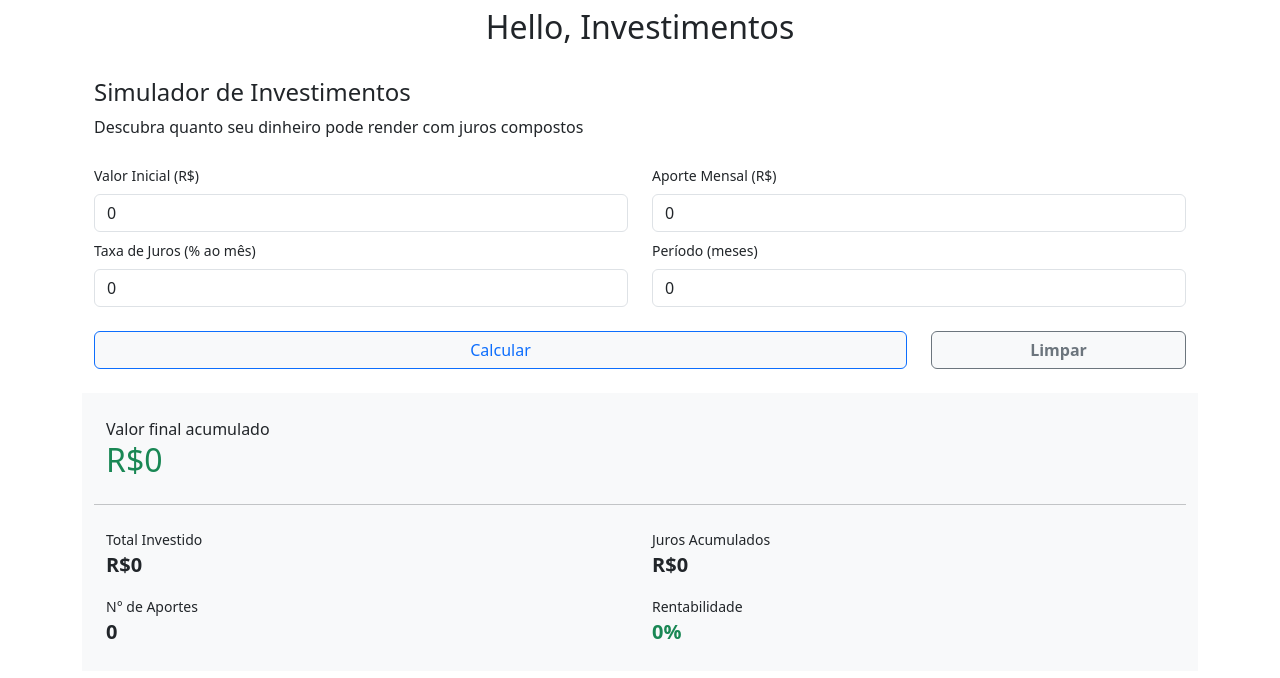
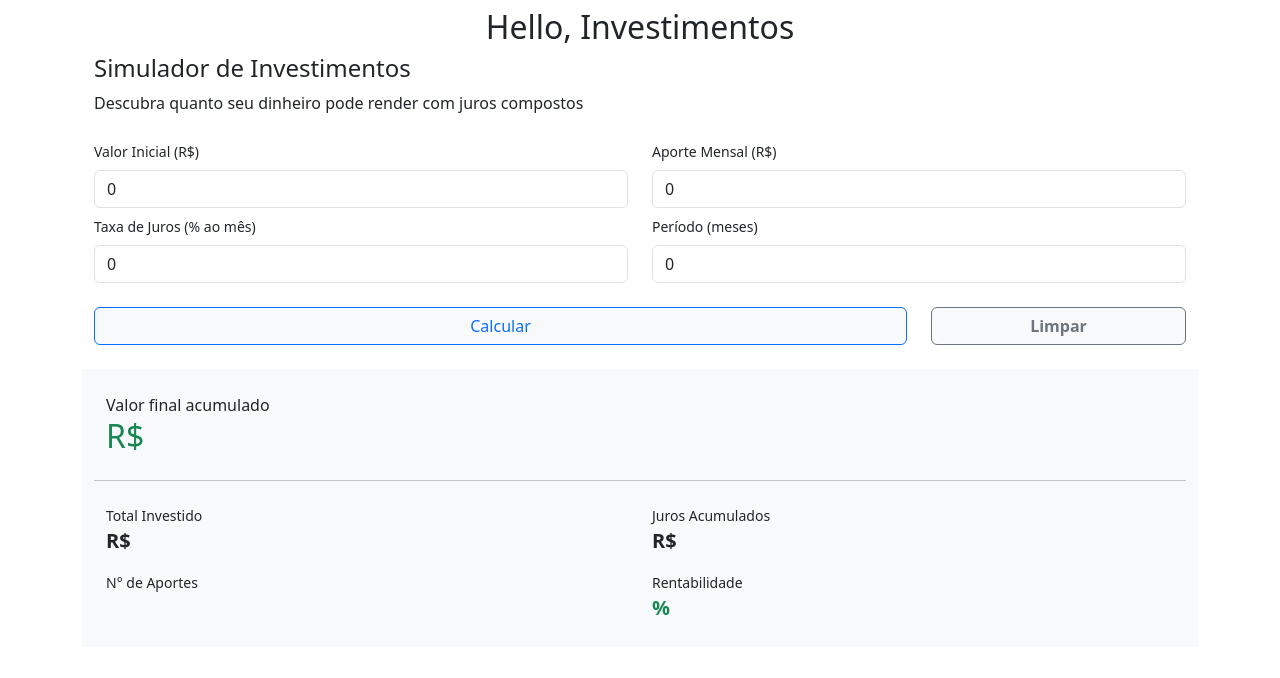
Before and after one commit to murilomhc/p1-pdm, a React (Vite) app: page / in a window 1280 px wide. Shown: the top 678 px of the page. Built offline with nearby package versions, Linux system fonts and the light colour scheme.

Commit message:
feat(p1): cria um objeto com os dados calculados, passa para o componente ExibeDados e cria funcao de limpar os inputs

```diff
--- a/src/App.jsx
+++ b/src/App.jsx
@@ -2,23 +2,26 @@ import 'bootstrap/dist/css/bootstrap.min.css';
 import 'bootstrap/dist/js/bootstrap.bundle.min.js';
 import CapturaDados from './CapturaDados.jsx'
 import ExibeDados from './ExibeDados.jsx';
+import { useEffect, useState } from 'react';
 
 function App() {
+    const [valorInicial, setValorInicial] = useState(0);
+    const [taxaJuros, setTaxaJuros] = useState(0);
+    const [aporteMensal, setAporteMensal] = useState(0);
+    const [periodoMeses, setPeriodoMeses] = useState(0);
+    const [dadosCalculo, setDadosCalculo] = useState({});
 
   return (
     <div className="container mt-2">
       <div className="col-12">
         <h2 className="text-center">Hello, Investimentos</h2>
-        <div className="row m-2">
-        </div>
-        <div className="row m-2">
-        </div>
-        <div className="row m-2">
-        </div>
+        <CapturaDados
+          dadosCalculo = {setDadosCalculo}
+        />
+        <ExibeDados
+          dadosCalculo = {dadosCalculo}
+        />
       </div>
-
-      <CapturaDados />
-      <ExibeDados />
     </div>
   )
 }
--- a/src/CapturaDados.jsx
+++ b/src/CapturaDados.jsx
@@ -2,12 +2,52 @@ import 'bootstrap/dist/css/bootstrap.min.css';
 import 'bootstrap/dist/js/bootstrap.bundle.min.js';
 import { useState } from 'react';
 
-function CapturaDados() {
+function CapturaDados(props) {
 
     const [valorInicial, setValorInicial] = useState(0);
     const [taxaJuros, setTaxaJuros] = useState(0);
     const [aporteMensal, setAporteMensal] = useState(0);
     const [periodoMeses, setPeriodoMeses] = useState(0);
+
+    const calcular = () => {
+        if (Number(valorInicial) == 0) {
+            return alert("O valor inicial deve ser maior que zero.");
+        }
+
+        let taxa = Number(taxaJuros) / 100
+        let inicial = Number(valorInicial)
+        let aporte = Number(aporteMensal)
+        let meses = Number(periodoMeses)
+
+        let totalInvestido = inicial + (aporte * meses)
+        let valorFinal =  (inicial * Math.pow((1 + taxa), meses)) * Math.pow((1 + taxa), meses)
+        let qtdAportes = meses
+        let jurosAcumulados = valorFinal - totalInvestido
+        let rentabilidade = (jurosAcumulados / totalInvestido) * 100
+
+        props.dadosCalculo({
+            valorFinal: valorFinal.toFixed(2),
+            totalInvestido: totalInvestido,
+            qtdAportes: qtdAportes,
+            jurosAcumulados: jurosAcumulados.toExponential(2).split('e', 1)[0],
+            rentabilidade: rentabilidade.toExponential(2).split('e', 1)[0]
+        })
+    }
+
+    const limpar = () => {
+        setValorInicial(0)
+        setTaxaJuros(0)
+        setAporteMensal(0)
+        setPeriodoMeses(0)
+
+        props.dadosCalculo({
+            valorFinal: 0,
+            totalInvestido: 0,
+            qtdAportes: 0,
+            jurosAcumulados: 0,
+            rentabilidade: 0
+        })
+    }
 
     return (
         <div className="container d-flex flex-column gap-4 text-start justify-content-start">
@@ -43,10 +83,10 @@ function CapturaDados() {
             </div>
             <div className="row">
                 <div className="col-9">
-                    <button className="btn btn-light btn-outline-primary w-100">Calcular</button>
+                    <button className="btn btn-light btn-outline-primary w-100" onClick={() => calcular()}>Calcular</button>
                 </div>
                 <div className="col-3">
-                    <button className="btn btn-light btn-outline-secondary fw-semibold w-100">Limpar</button>
+                    <button className="btn btn-light btn-outline-secondary fw-semibold w-100" onClick={() => limpar()}>Limpar</button>
                 </div>
             </div>
         </div>
--- a/src/ExibeDados.jsx
+++ b/src/ExibeDados.jsx
@@ -2,7 +2,7 @@ import 'bootstrap/dist/css/bootstrap.min.css';
 import 'bootstrap/dist/js/bootstrap.bundle.min.js';
 import { useState } from 'react';
 
-function ExibeDados() {
+function ExibeDados(props) {
     const [valorFinal, setValorFinal] = useState(0);
     const [totalInvestido, setTotalInvestido] = useState(0);
     const [numAportes, setNumAportes] = useState(0);
@@ -13,23 +13,23 @@ function ExibeDados() {
         <div className="container d-flex flex-column bg-light mt-4 p-4 pb-2">
             <div className="row">
                 <p className='mb-0'>Valor final acumulado</p>
-                <h4 className="text-success pb-3 fs-2">R${valorFinal}</h4>
+                <h4 className="text-success pb-3 fs-2">R${props.dadosCalculo.valorFinal}</h4>
                 <hr></hr>
             </div>
             <div className="row pt-2">
                 <div className="col-6">
                     <p className='mb-0 small'>Total Investido</p>
-                    <p className='fw-bold fs-5'>R${totalInvestido}</p>
+                    <p className='fw-bold fs-5'>R${props.dadosCalculo.totalInvestido}</p>
 
                     <p className='mb-0 small'>N° de Aportes</p>
-                    <p className='fw-bold fs-5'>{numAportes}</p>
+                    <p className='fw-bold fs-5'>{props.dadosCalculo.qtdAportes}</p>
                 </div>
                 <div className="col-6">
                     <p className='mb-0 small'>Juros Acumulados</p>
-                    <p className='fw-bold fs-5'>R${jurosAcumulados}</p>
+                    <p className='fw-bold fs-5'>R${props.dadosCalculo.jurosAcumulados}</p>
 
                     <p className='mb-0 small'>Rentabilidade</p>
-                    <p className='fw-bold text-success fs-5'>{percentualRentabilidade}%</p>
+                    <p className='fw-bold text-success fs-5'>{props.dadosCalculo.rentabilidade}%</p>
                 </div>
             </div>
         </div>
```
